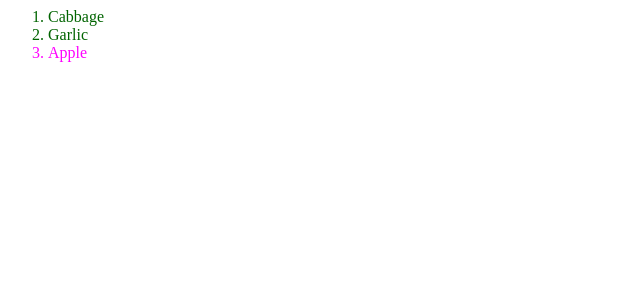
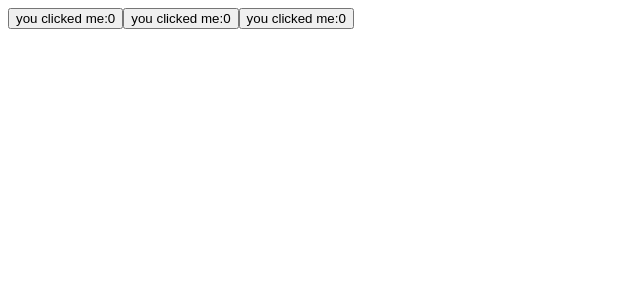
Before and after one commit to Fortzy05/react-3qnhrh, a React (Create React App) app: page / in a window 1280 px wide. Shown: the top 300 px of the page, without its empty margins (0-640 px from the left). Built offline with nearby package versions, Linux system fonts and the light colour scheme.

Commit message:
1 file modified

```diff
--- a/src/App.js
+++ b/src/App.js
@@ -12,28 +12,23 @@
 //   return <ContactForm addContact={addContact} />;
 // }
 
-import React from "react";
+import React,{useState} from 'react';
 
-const products = [{
-  title: 'Cabbage', isFruit: false, id: 1
-},
-{
-
-    title: 'Garlic', isFruit: false, id: 2
-  },
-  {
-    title: 'Apple', isFruit: true, id: 3
-  } ];
-
-
-  const listItem = products.map(product => <li style={{color: product.isFruit ? 'magenta' :'darkgreen'}} key={product.id}>{product.title}</li>)
-
-
-
-const App = () =>{
-  return <ol>{listItem}</ol>
+const MyButton = () =>{
+  const[count, setCount] = useState(0)
+  const handleClick = () =>{
+    setCount(count + 1)
+  }
+  return(
+  <button className="btn" onClick={handleClick}>you clicked me:{count} </button>)
 }
 
-
+const App = () => {
+  return (<>
+  <MyButton/>
+  <MyButton/>
+  <MyButton/>
+  </>)
+};
 
 export default App;
```
